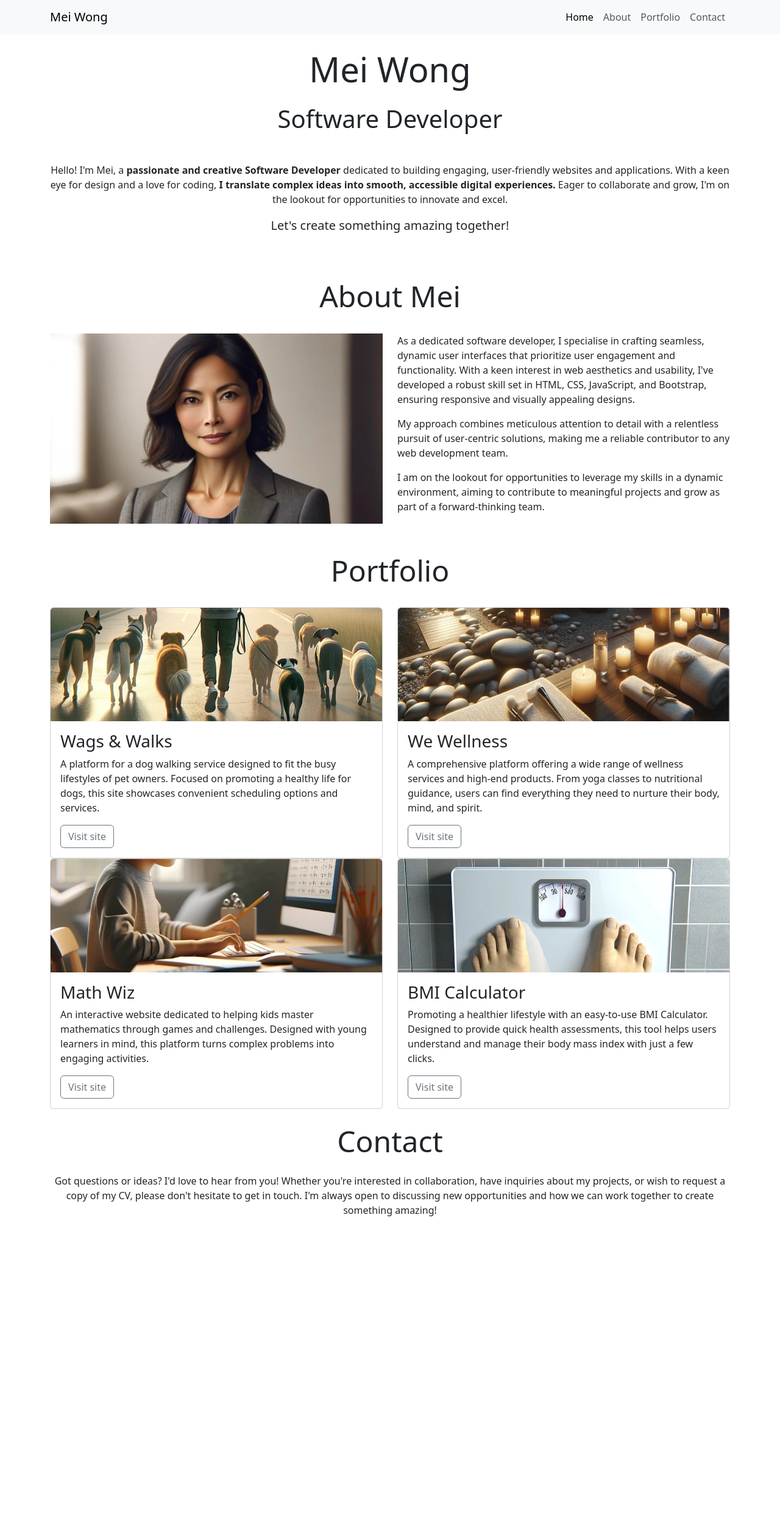
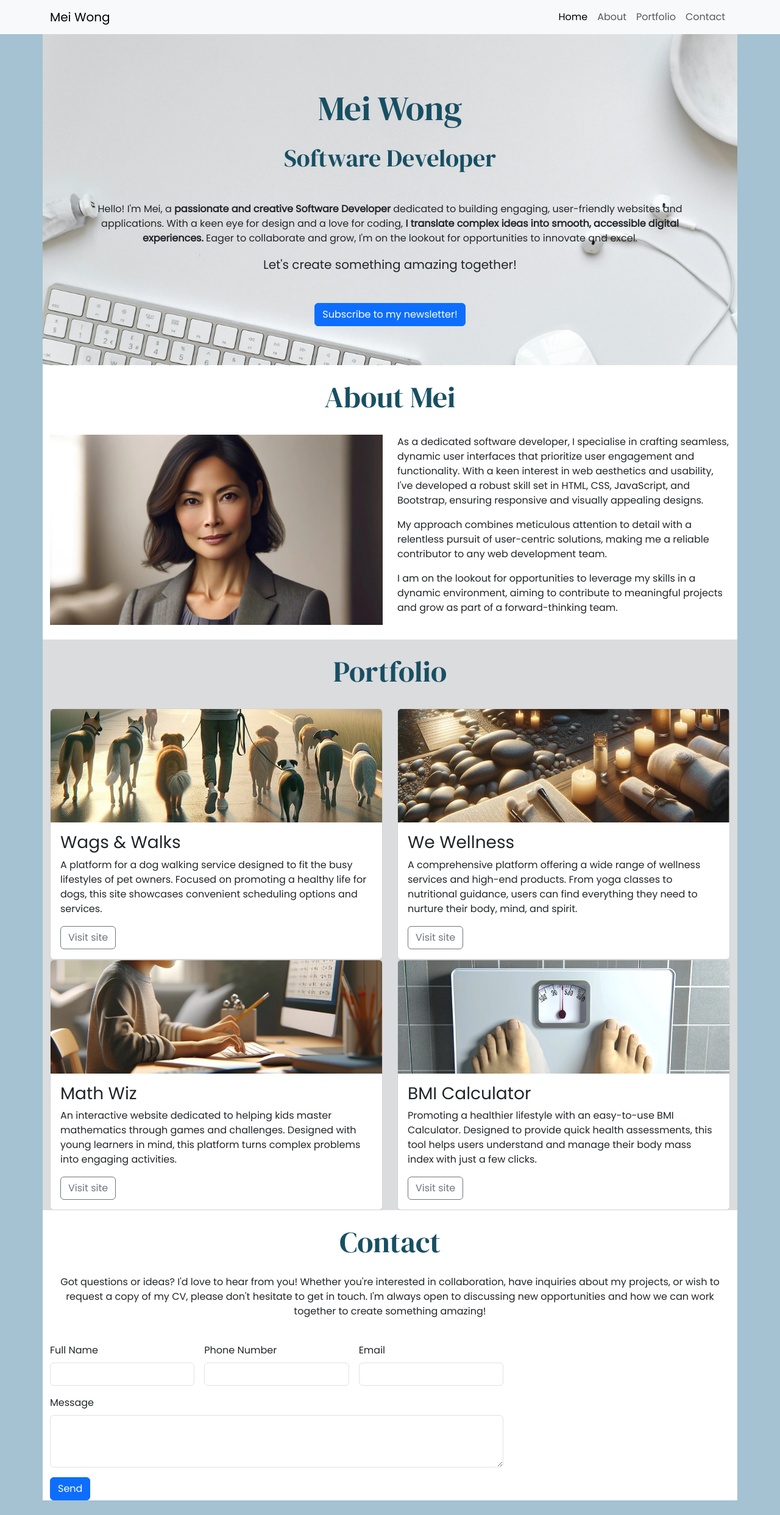
Before and after one commit to Y40Y50/boots, a plain HTML site: page index.html in a window 1280 px wide. Shown: the whole page at 61% size. Before the commit the page ends 2037 px from the top, so only its background shows below. Drawn offline with nearby package versions, Linux system fonts and the light colour scheme.

Commit message:
add first custome styles

```diff
--- /dev/null
+++ b/assets/css/style.css
@@ -0,0 +1,39 @@
+/*
+    #a4c2d1; egg blue
+    #dbdcde; light grey
+    #1f7798; mid-blue
+    #184f63; dark-blue
+    font: Poppins, sans-serif
+*/
+
+/* global styles */
+
+@import url('https://fonts.googleapis.com/css2?family=DM+Serif+Display:ital@0;1&family=Poppins&display=swap');
+body {
+    font-family: 'Poppins', sans-serif;
+    background-color: #a4c2d1;
+}
+h1, h2 {
+    font-family: 'DM Serif Display', serif;
+    color: #184f63;
+}
+
+#about {
+    background-color: white;
+}
+
+#portfolio {
+    background-color: #dbdcde;
+}
+#contact {
+    background-color: white;
+}
+#hero {
+    background-color: #dbdcde;
+    background-image: url('../images/background.webp');
+    background-size: cover;
+    background-position: 50% 70%;
+    min-height: 500px;
+    padding: 5% 7%;
+
+}
--- a/index.html
+++ b/index.html
@@ -8,6 +8,11 @@
   <!-- bootstrap link -->
   <link href="https://cdn.jsdelivr.net/npm/bootstrap@5.3.3/dist/css/bootstrap.min.css" rel="stylesheet"
     integrity="sha384-QWTKZyjpPEjISv5WaRU9OFeRpok6YctnYmDr5pNlyT2bRjXh0JMhjY6hW+ALEwIH" crossorigin="anonymous" />
+  <script src="https://cdn.jsdelivr.net/npm/bootstrap@5.3.3/dist/js/bootstrap.bundle.min.js"
+    integrity="sha384-YvpcrYf0tY3lHB60NNkmXc5s9fDVZLESaAA55NDzOxhy9GkcIdslK1eN7N6jIeHz"
+    crossorigin="anonymous"></script>
+  <link rel="stylesheet" href="assets/css/style.css">
+
 </head>
 
 <body>
@@ -57,6 +62,12 @@
         </p>
         <!-- mb-5 gives extra margin spacing under lead text -->
         <p class="lead mb-5">Let's create something amazing together!</p>
+        <!-- Button trigger modal -->
+        <button type="button" class="btn btn-primary" data-bs-toggle="modal" data-bs-target="#exampleModal">
+          Subscribe to my newsletter!
+        </button>
+
+
       </div>
     </section>
   </header>
@@ -125,7 +136,9 @@
               alt="A spa with candles towels and natural material">
             <div class="card-body">
               <h3 class="card-title">We Wellness</h3>
-              <p class="card-text">A comprehensive platform offering a wide range of wellness services and high-end products. From yoga classes to nutritional guidance, users can find everything they need to nurture their body, mind, and spirit.</p>
+              <p class="card-text">A comprehensive platform offering a wide range of wellness services and high-end
+                products. From yoga classes to nutritional guidance, users can find everything they need to nurture
+                their body, mind, and spirit.</p>
               <a href="#" class="btn btn-outline-secondary">Visit site</a>
             </div>
           </div>
@@ -133,11 +146,12 @@
         <!-- card3 -->
         <div class="col-12 col-md-6">
           <div class="card">
-            <img src="assets/images/math-wiz.webp" class="card-img-top"
-              alt="A child practicing math at a computer">
+            <img src="assets/images/math-wiz.webp" class="card-img-top" alt="A child practicing math at a computer">
             <div class="card-body">
               <h3 class="card-title">Math Wiz</h3>
-              <p class="card-text">An interactive website dedicated to helping kids master mathematics through games and challenges. Designed with young learners in mind, this platform turns complex problems into engaging activities.</p>
+              <p class="card-text">An interactive website dedicated to helping kids master mathematics through games and
+                challenges. Designed with young learners in mind, this platform turns complex problems into engaging
+                activities.</p>
               <a href="#" class="btn btn-outline-secondary">Visit site</a>
             </div>
           </div>
@@ -149,7 +163,9 @@
               alt="Weighing scales seen from the first person view of the person standing on the scales">
             <div class="card-body">
               <h3 class="card-title">BMI Calculator</h3>
-              <p class="card-text">Promoting a healthier lifestyle with an easy-to-use BMI Calculator. Designed to provide quick health assessments, this tool helps users understand and manage their body mass index with just a few clicks.</p>
+              <p class="card-text">Promoting a healthier lifestyle with an easy-to-use BMI Calculator. Designed to
+                provide quick health assessments, this tool helps users understand and manage their body mass index with
+                just a few clicks.</p>
               <a href="#" class="btn btn-outline-secondary">Visit site</a>
             </div>
           </div>
@@ -161,17 +177,71 @@
 
   </main>
   <!-- conntect section starts here -->
-   <footer id="contact" class="container">
+  <footer id="contact" class="container">
     <div class="row justify-content-center">
       <div class="col-12 text-center my-4">
         <h2 class="display-5">Contact</h2>
-        <p class="mt-4">Got questions or ideas? I'd love to hear from you! Whether you're interested in collaboration, have inquiries about my projects, or wish to request a copy of my CV, please don't hesitate to get in touch. I'm always open to discussing new opportunities and how we can work together to create something amazing!</p>
+        <p class="mt-4">Got questions or ideas? I'd love to hear from you! Whether you're interested in collaboration,
+          have inquiries about my projects, or wish to request a copy of my CV, please don't hesitate to get in touch.
+          I'm always open to discussing new opportunities and how we can work together to create something amazing!</p>
       </div>
       <div class="col-12 col-md-10 col-log-8">
         <!-- add your form here -->
       </div>
     </div>
-   </footer>
+    <!-- form -->
+    <div class="col-12 col-md-10 col-lg-8 mb-4">
+      <form class="row g-3">
+        <div class="col-lg-4">
+          <label for="full-name" class="form-label">Full Name</label>
+          <input type="text" class="form-control" id="full-name">
+        </div>
+        <div class="col-lg-4">
+          <label for="phonenumber" class="form-label">Phone Number</label>
+          <input type="number" class="form-control" id="phonenumber">
+        </div>
+        <div class="col-lg-4">
+          <label for="email" class="form-label">Email</label>
+          <input type="email" class="form-control" id="email">
+        </div>
+        <div class="col-12">
+          <label for="message" class="form-label">Message</label>
+          <textarea class="form-control" id="message" rows="3"></textarea>
+        </div>
+        <div class="col-12">
+          <button type="submit" class="btn btn-primary">Send</button>
+        </div>
+      </form>
+    </div>
+  </footer>
+  <!-- Modal -->
+  <div class="modal fade" id="exampleModal" tabindex="-1" aria-labelledby="exampleModalLabel" aria-hidden="true">
+    <div class="modal-dialog modal-lg">
+      <div class="modal-content">
+        <div class="modal-header">
+          <h1 class="modal-title fs-5" id="exampleModalLabel">Modal title</h1>
+          <button type="button" class="btn-close" data-bs-dismiss="modal" aria-label="Close"></button>
+        </div>
+        <div class="modal-body">
+          <p>Join my newsletter for the latest updates on my projects, coding tips, and industry insights delivered
+            straight to your inbox.</p>
+          <form class="row g-3">
+            <div class="col-lg-6">
+              <label for="inputname" class="form-label">Name</label>
+              <input type="text" class="form-control" id="inputname">
+            </div>
+            <div class="col-lg-6">
+              <label for="inputEmail4" class="form-label">Email</label>
+              <input type="email" class="form-control" id="inputEmail4">
+            </div>
+            <div class="col-12 mb-4">
+              <button type="submit" class="btn btn-primary">Sign Up!</button>
+            </div>
+          </form>
+        </div>
+      </div>
+    </div>
+  </div>
 
 </body>
 
```
Also changed, not shown: style.css (deleted, +0 -8 lines), assets/images/background.webp (added).
